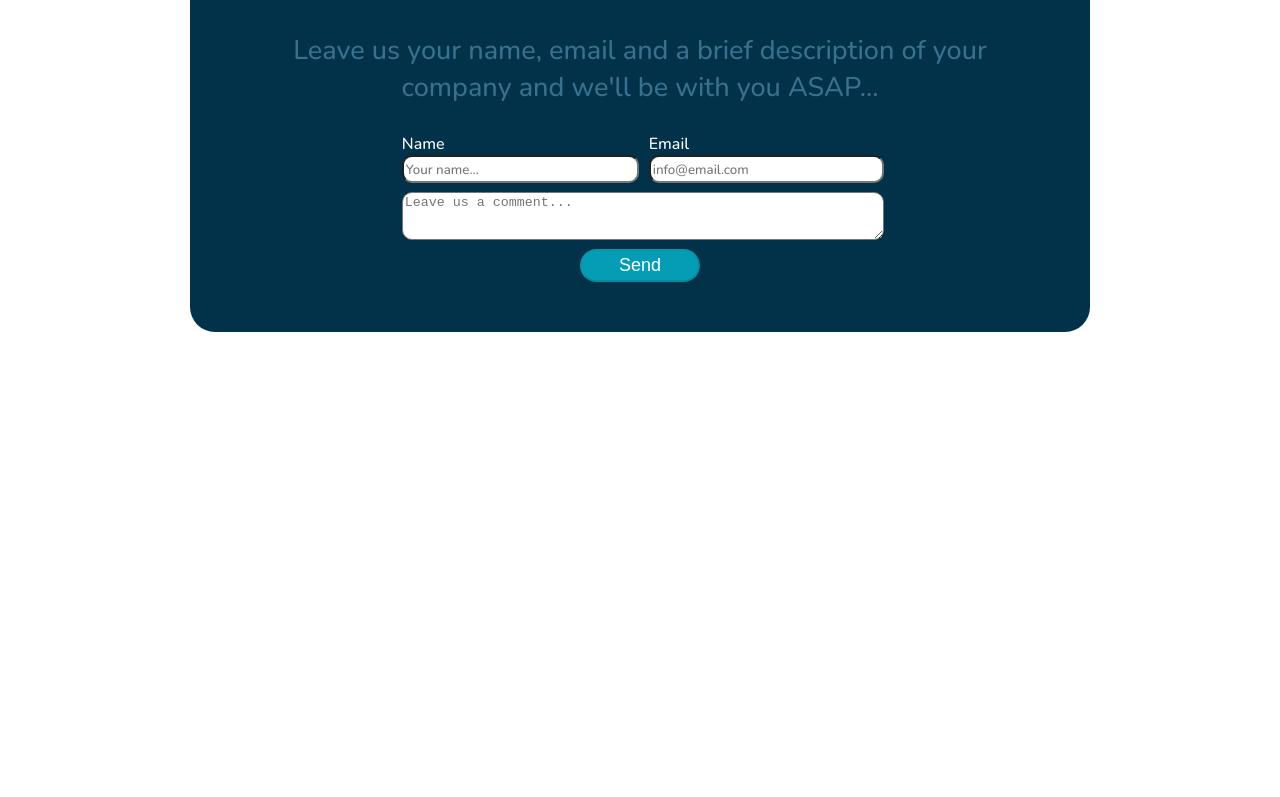
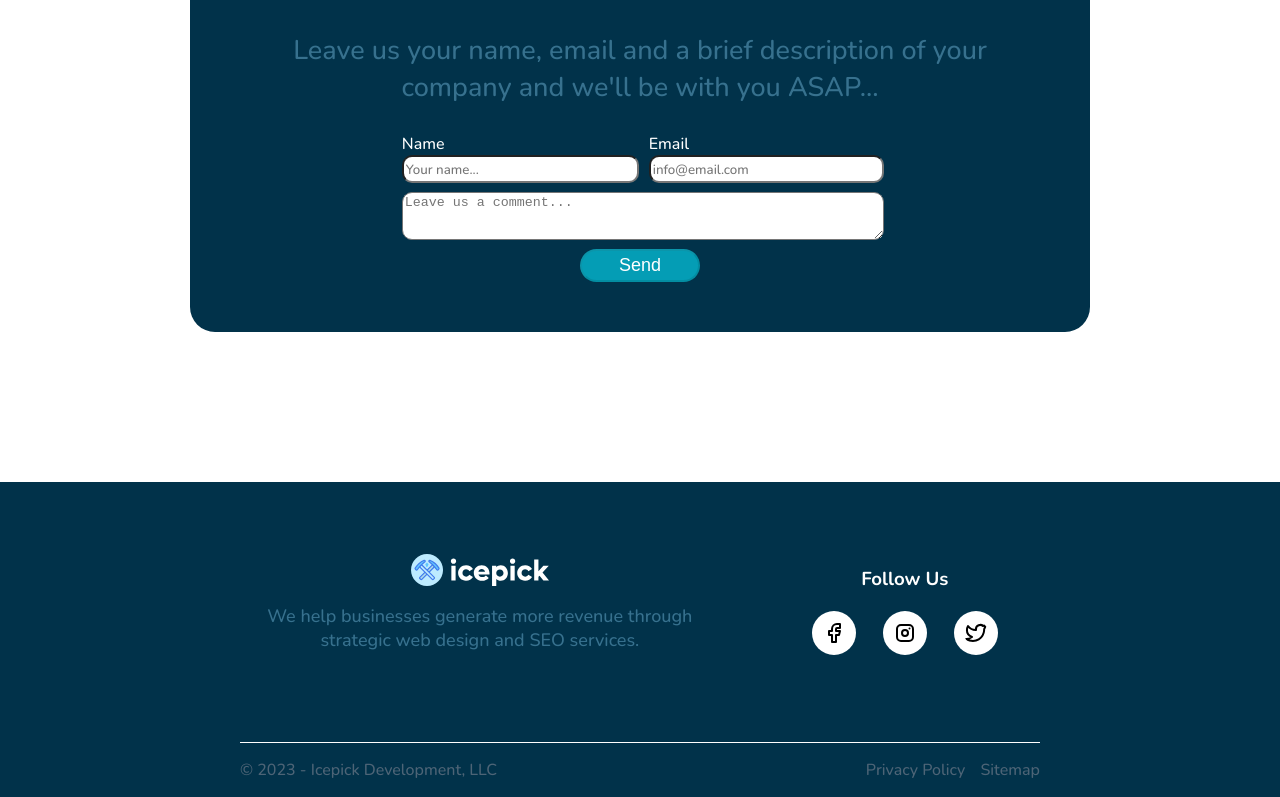
Before and after one commit to ReyAntonio12/Digital_Agency3rd, a website: page index.html in a window 1280 px wide. Shown: the part 3441-4238 px from the top of the page. Before the commit the page ends 3873 px from the top, so only its background shows below. Drawn offline with nearby package versions, Linux system fonts and the light colour scheme.

Commit message:
Add edited footer section with social media icons and rights for website

```diff
--- a/index.html
+++ b/index.html
@@ -116,5 +116,31 @@
         </form>
         </article>
     </section>
+    <footer class="footer__section">
+        <section class="footer__container">
+            <div class="footer__item-text box--item">
+                <img src="assets/logo.svg">
+                <p class="text--m footer--description">We help businesses generate more revenue through strategic
+                   web design and SEO services.</p>
+            </div>
+            <div class="footer__socialMedia  box--item">
+                <h3>Follow Us</h3>
+                <ul class="socialMedia__box">
+                    <li><img src="assets/brand-facebook.svg" class="socialMedia--icon" name="Facebook icon"></li>
+                    <li><img src="assets/brand-instagram.svg" class="socialMedia--icon" name="Instagram Icon"></li>
+                    <li><img src="assets/brand-twitter.svg" class="socialMedia--icon" name="Twitter Icon"></li>
+                </ul>
+            </div>
+        </section>
+        <section class="subfooter__container">
+            <div class="subfooter__box">
+                <p>© 2023 - Icepick Development, LLC</p>
+            </div>
+            <div class="subfooter__box  box__links">
+                <a>Privacy Policy</a>
+                <a>Sitemap</a>
+            </div>
+        </section>
+    </footer>
 </body>
 </html>
--- a/styles.css
+++ b/styles.css
@@ -248,7 +248,7 @@ main {
 /* Form Section */
 
 .contactUs__Section {
-  padding: 100px 15px 100px 15px;
+  padding: 100px 15px 150px 15px;
   max-width: 900px;
   margin: 0 auto;
 }
@@ -323,3 +323,75 @@ label {
 input::placeholder {
   font-family: 'Nunito', sans-serif;
 }
+
+/* FOOTER SECTION */
+
+.footer__section {
+  background-color: var(--header-color-background);
+}
+
+.footer__container {
+  max-width: 800px;
+  padding: 50px;
+  margin: 0 auto;
+  display: flex;
+  place-content: center;
+  gap: 50px;
+  align-items: center;
+}
+
+.box--item {
+  padding: 15px;
+}
+
+.footer--description {
+  color: var(--font-light-gray-color);
+  text-align: center;
+}
+
+.footer__item-text {
+  display: flex;
+  flex-direction: column;
+  align-items: center;
+}
+
+.footer__socialMedia {
+  width: 50%;
+  color: var(--white-color);
+  text-align: center;
+}
+
+.socialMedia__box {
+  list-style: none;
+  display: flex;
+  padding: 0;
+  justify-content: space-evenly;
+}
+
+.socialMedia--icon {
+  padding: 10px;
+  border-radius: 50%;
+  background-color: var(--white-color);
+}
+
+/* Subfooter Section */
+
+.subfooter__container {
+  border-top: 1px solid var(--white-color);
+  display: flex;
+  justify-content: space-around;
+  align-items: center;
+  max-width: 800px;
+  margin: 0 auto;
+}
+
+.subfooter__box {
+  width: 50%;
+  color: var(--font-gray-color);
+}
+
+.box__links {
+  display: flex;
+  justify-content: flex-end;
+  gap: 15px;
+}
```
Also changed, not shown: assets/brand-facebook.svg (added), assets/brand-instagram.svg (added), assets/brand-twitter.svg (added).
